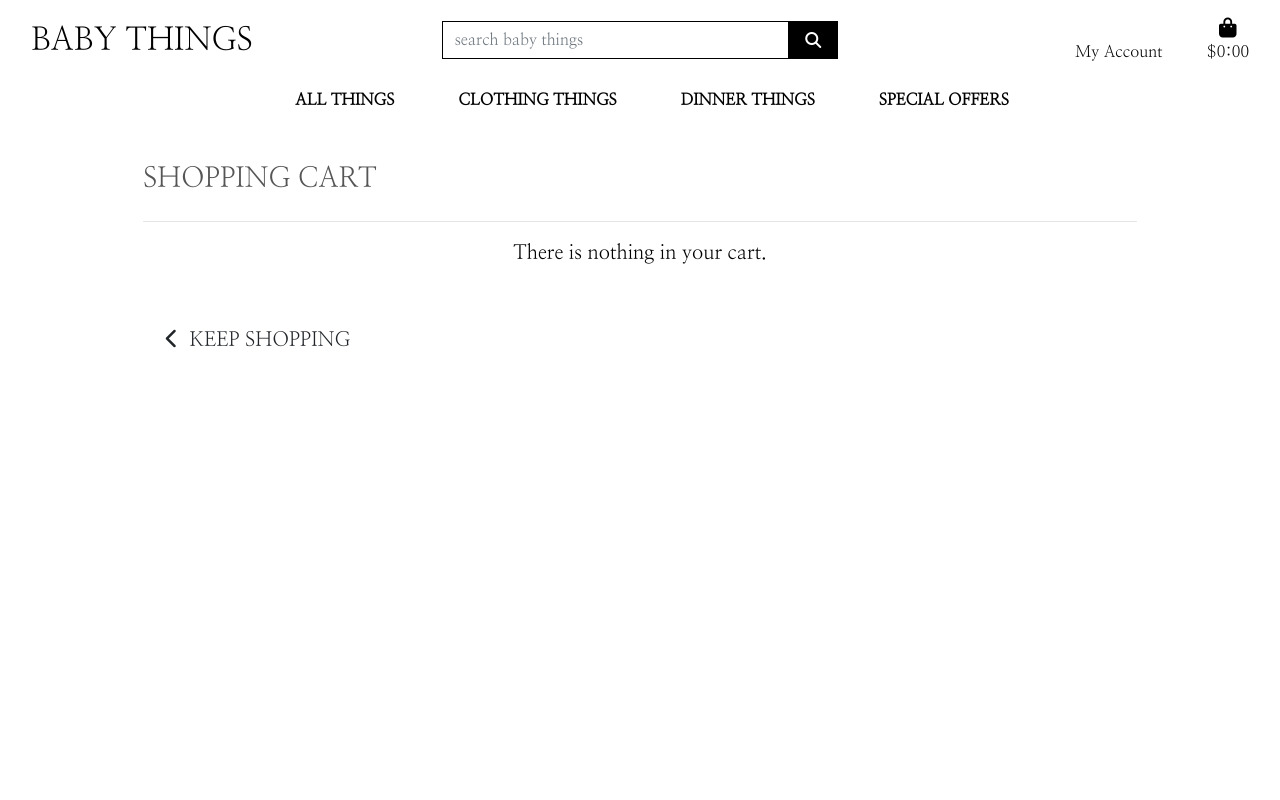
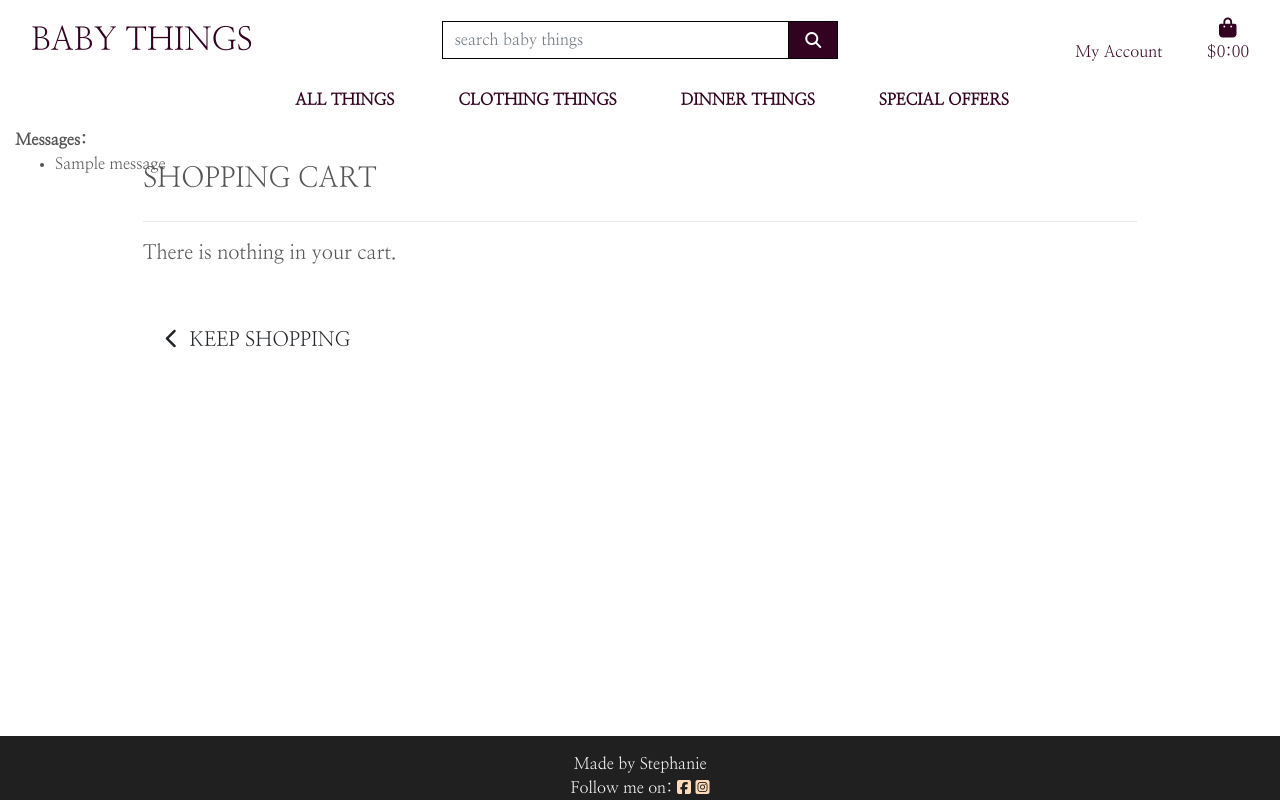
Before and after one commit to stephaniemaf/baby-things-shop, a Django app: page /bag/ in a window 1280 px wide. Run offline with Django 3.2, Linux system fonts and the light colour scheme; tables that the repository leaves empty hold one stand-in row (values such as "Sample post"); one stand-in notice (Sample message) is shown; some libraries are stand-ins or nearby versions.

Commit message:
styling added for shopping cart in bag.py

```diff
--- a/babythingsshop/settings.py
+++ b/babythingsshop/settings.py
@@ -28,12 +28,12 @@ BASE_DIR = Path(__file__).resolve().parent.parent
 SECRET_KEY = os.environ.get('SECRET_KEY')
 
 # SECURITY WARNING: don't run with debug turned on in production!
-DEBUG = False
+DEBUG = True
 
 
 X_FRAME_OPTIONS = 'SAMEORIGIN'
 
-ALLOWED_HOSTS = ['baby-things-shop-5ef2702b155d.herokuapp.com','8000-stephaniema-babythingss-scpb7i3lzwv.ws-eu111.gitpod.io', 'localhost']
+ALLOWED_HOSTS = ['baby-things-shop-5ef2702b155d.herokuapp.com','8000-stephaniema-babythingss-voz5g8viwo8.ws-eu111.gitpod.io', 'localhost']
 
 
 # Application definition
--- a/bag/templates/bag/bag.html
+++ b/bag/templates/bag/bag.html
@@ -22,45 +22,54 @@
             <hr>
         </div>
     </div>
-
+    <div class="cart-container">
         <div class="row">
             <div class="col">
                 {% if bag_items %}
                 <div class="table-responsive rounded">
-                    <table class="table table-sm table-borderless">
+                    <table class="table table-sm table-borderless cart-table">
                         <thead class="text-black">
                             <tr>
-                                <th scope="col">Product Descrip</th>
-                                <th scope="col"></th>
+                                <th scope="col">Item Ordered</th>
                                 <th scope="col">Price</th>
                                 <th scope="col">Qty</th>
                                 <th scope="col">Subtotal</th>
+
                             </tr>
                         </thead>
+                        <tbody>
                             {% for item in bag_items %}
                             <tr>
-                                    <td class="p-3 w-25">
+                                <td>
+                                    <div class="product-info">
+                                        <div class="product image">
                                             {% if item.product.image %}
-                                        <img class="img-fluid rounded" src="{{ item.product.image.url }}" alt="{{ item.product.name }}">
+                                            <img class="img-thumbnail" src="{{ item.product.image.url }}"
+                                                alt="{{ item.product.name }}">
                                             {% else %}
-                                        <img class="img-fluid rounded" src="{{ MEDIA_URL }}noimage.png" alt="{{ item.product.name }}">
+                                            <img class="img-thumbnail" src="{{ MEDIA_URL }}noimage.png"
+                                                alt="{{ item.product.name }}">
                                             {% endif %}
+                                        </div>
+                                        <div class="item">
+                                            <p class="p-name"><strong>{{ item.product.name }}</strong></p>
+                                            <p class="p-sku small text-muted">SKU: {{ item.product.sku|upper }}</p>
+                                        </div>
+                                    </div>
                                 </td>
-                                    <td class="py-3">
-                                        <p class="my-0"><strong>{{ item.product.name }}</strong></p>
-                                        <p class="my-0 small text-muted">SKU: {{ item.product.sku|upper }}</p>
-                                    </td>
-                                    <td class="py-3">
-                                        <p class="my-0">${{ item.product.price }}</p>
+                                <td>
+                                    <p>${{ item.product.price }}</p>
                                 </td>
                                 <td class="py-3 w-25">
-                                        <form class="form update-form" method="POST" action="{% url 'adjust_bag' item.item_id %}">
+                                    <form class="form update-form" method="POST"
+                                        action="{% url 'adjust_bag' item.item_id %}">
                                         {% csrf_token %}
                                         <div class="form-group">
                                             <div class="input-group">
                                                 <div class="input-group-prepend">
                                                     <button class="decrement-qty btn btn-sm btn-black rounded-0"
-                                                            data-item_id="{{ item.item_id }}" id="decrement-qty_{{ item.item_id }}">
+                                                        data-item_id="{{ item.item_id }}"
+                                                        id="decrement-qty_{{ item.item_id }}">
                                                         <span>
                                                             <i class="fas fa-minus fa-sm"></i>
                                                         </span>
@@ -68,11 +77,11 @@
                                                 </div>
                                                 <input class="form-control form-control-sm qty_input" type="number"
                                                     name="quantity" value="{{ item.quantity }}" min="0" max="99"
-                                                        data-item_id="{{ item.item_id }}"
-                                                        id="id_qty_{{ item.item_id }}">
+                                                    data-item_id="{{ item.item_id }}" id="id_qty_{{ item.item_id }}">
                                                 <div class="input-group-append">
                                                     <button class="increment-qty btn btn-sm btn-black rounded-0"
-                                                            data-item_id="{{ item.item_id }}" id="increment-qty_{{ item.item_id }}">
+                                                        data-item_id="{{ item.item_id }}"
+                                                        id="increment-qty_{{ item.item_id }}">
                                                         <span>
                                                             <i class="fas fa-plus fa-sm"></i>
                                                         </span>
@@ -82,37 +91,39 @@
                                         </div>
                                     </form>
                                     <a class="update-link text-info"><small>Update</small></a>
-                                        <a class="remove-item text-danger float-right" id="remove_{{ item.item_id }}"><small>Remove</small></a>
+                                    <a class="remove-item text-danger float-right"
+                                        id="remove_{{ item.item_id }}"><small>Remove</small></a>
                                 </td>
                                 <td class="py-3">
                                     <p class="my-0">${{ item.product.price | calc_subtotal:item.quantity }}</p>
                                 </td>
+
                             </tr>
                             {% endfor %}
-                            <tr>
-                                <td colspan="5" class="pt-5 text-right">
+                        </tbody>
+                        <div class="cart-sum-total text-center">
                             <h6><strong>Bag Total: ${{ total|floatformat:2 }}</strong></h6>
                             <h6>Delivery: ${{ delivery|floatformat:2 }}</h6>
                             <h4 class="mt-4"><strong>Grand Total: ${{ grand_total|floatformat:2 }}</strong></h4>
-                                </td>
-                            </tr>
-                            <tr>
-                                <td colspan="5" class="text-right">
-                                    <a href="{% url 'products' %}" class="btn btn-outline-black rounded-0 btn-lg">
+                        </div>
+                        <hr>
+                        <div class="cart-sum-buttons text-center">
+                            <a href="{% url 'products' %}" class="btn btn-outline-black rounded-0 btn-md">
                                 <span class="icon">
                                     <i class="fas fa-chevron-left"></i>
                                 </span>
                                 <span class="text-uppercase">Keep Shopping</span>
                             </a>
-                                    <a href="{% url 'checkout' %}" class="btn btn-black rounded-0 btn-lg">
+                            <a href="{% url 'checkout' %}" class="btn btn-black rounded-0 btn-md">
                                 <span class="text-uppercase">Secure Checkout</span>
                                 <span class="icon">
                                     <i class="fas fa-lock"></i>
                                 </span>
                             </a>
-                                </td>
-                            </tr>
+                        </div>
+                        <hr>
                     </table>
+                </div>
             </div>
             {% else %}
             <p class="lead mb-5">There is nothing in your cart.</p>
@@ -126,6 +137,7 @@
         </div>
     </div>
 </div>
+</div>
 {% endblock %}
 {% block postloadjs %}
 {{ block.super }}
@@ -133,22 +145,23 @@
 
 <script type="text/javascript">
     // Update quantity on click
-    $('.update-link').click(function(e) {
+    $('.update-link').click(function (e) {
         var form = $(this).prev('.update-form');
         form.submit();
     })
     // Remove item and reload on click
-     $('.remove-item').click(function(e) {
+    $('.remove-item').click(function (e) {
         var csrfToken = "{{ csrf_token }}";
         var itemId = $(this).attr('id').split('remove_')[1];
         var url = `/bag/remove/${itemId}/`;
-        var data = {'csrfmiddlewaretoken': csrfToken};
+        var data = {
+            'csrfmiddlewaretoken': csrfToken
+        };
 
         $.post(url, data)
-         .done(function() {
+            .done(function () {
                 location.reload();
             });
     })
-
 </script>
 {% endblock %}
--- a/static/css/base.css
+++ b/static/css/base.css
@@ -18,6 +18,7 @@ body {
 
 
 /* home page */
+
 .image-main-bg{
     position: relative;
 
@@ -48,13 +49,13 @@ body {
 }
 
 .shop-now-button {
-    background: black;
+    background: rgb(50, 2, 32);
     color: white;
     min-width: 260px;
 }
 
 .btn-black {
-    background: black;
+    background: rgb(50, 2, 32);
     color: white;
 }
 
@@ -75,7 +76,7 @@ body {
 }
 
 .text-black {
-    color: #000 !important;
+    color: rgb(50, 2, 32) !important;
 }
 
 .border-black {
@@ -93,13 +94,14 @@ body {
 }
 
 
+/*shopping bag*/
 
 .my-0 {
-    color: black;
+    color: rgb(50, 2, 32);
 }
 
 #bag {
-    color: black;
+    color: rgb(50, 2, 32)
 }
 
 a.hoover-cat > span.badge:hover {
@@ -130,52 +132,82 @@ a.hoover-cat > span.badge:hover {
     cursor: pointer;
 }
 
-
 .cart-header{
     padding-top: 50px;
 }
 
-.signup{
-    color: black;
-    font-weight: bold;
-    text-align: center;
+.img-thumbnail{
+    width: 100px;
+    height: auto;
 }
 
-.signup button{
-    background: rgb(23, 23, 23) !important;
-    color: #fff !important;
+/* footer */
+.dark-bg {
+    background-color: #202021;
+
 }
-.signin{
-    color: black;
-    font-weight: bold;
-    text-align: center;
-}
-
-.signin-btn{
-    background: rgb(23, 23, 23) !important;
-    color: #fff !important;
-    text-align: center;
+.footer{
+text-align: center;
+padding: 10px;
+height: 4rem;
+width: 100%;
+position: fixed;
+bottom: 0;
 }
 
 
-p{
-    color: #000;
-    font-weight: 500;
-    text-align: center;
+/*allauth form styling*/
+.allauth-form-inner-content p {
+    margin-top: 1.5rem; /* mt-4 */
+    color: #6c757d; /* text-secondary */
 }
 
-h1{
-    color: #000;
-    font-weight: 200;
-    text-align: center;
-    padding-top: 80px;
-}
-/* footer */
-.dark-bg {
-    background-color: #12485f;
+.allauth-form-inner-content input {
+    border-color: #aab7c4;
+    border-radius: 0;
 }
 
+.allauth-form-inner-content label:not([for='id_remember']) {
+    display: none;
+}
 
+.allauth-form-inner-content input::placeholder {
+    color: #aab7c4;
+}
+
+.allauth-form-inner-content button,
+.allauth-form-inner-content input[type='submit'] {
+	/* btn */
+	display: inline-block;
+    font-weight: 300;
+    color: peachpuff;
+    text-align: center;
+    vertical-align: middle;
+    -webkit-user-select: none;
+    -moz-user-select: none;
+    -ms-user-select: none;
+    user-select: none;
+    background-color: #202021;
+    border: 1px solid #202021;
+    padding: .20rem .4rem;
+    font-size: 1rem;
+    line-height: 1.5;
+    border-radius: 0;
+
+    /* standard bootstrap btn transitions */
+    transition: color .15s ease-in-out,background-color .15s ease-in-out,border-color .15s ease-in-out,box-shadow .15s ease-in-out;
+}
+
+.allauth-form-inner-content button:hover,
+.allauth-form-inner-content input[type='submit']:hover {
+	color: #fff;
+    background-color: #222;
+    border-color: #222;
+}
+
+.allauth-form-inner-content a {
+	color: #e4690b; /* text-info */
+}
 /* -------------------------------- Media Queries */
 
 /* Slightly larger container on xl screens */
--- a/templates/allauth/account/base.html
+++ b/templates/allauth/account/base.html
@@ -1,9 +1,10 @@
 {% extends "base.html" %}
 
 {% block content %}
-    <div class = "sign-in">
+    <div class="container header-container">
+        <div class="overlay"></div>
         <div class="row">
-            <div class="col-12 md-6">
+            <div class="col-12 col-md-6">
                 <div class="allauth-form-inner-content">
                     {% block inner_content %}
                     {% endblock %}
@@ -11,4 +12,5 @@
             </div>
         </div>
     </div>
+
 {% endblock %}
--- a/templates/allauth/account/login.html
+++ b/templates/allauth/account/login.html
@@ -5,7 +5,7 @@
 
 {% block head_title %}{% trans "Sign In" %}{% endblock %}
 
-{% block content %}
+{% block inner_content %}
 
 <h1>{% trans "Sign In" %}</h1>
 
--- a/templates/allauth/account/signup.html
+++ b/templates/allauth/account/signup.html
@@ -4,7 +4,7 @@
 
 {% block head_title %}{% trans "Signup" %}{% endblock %}
 
-{% block content %}
+{% block inner_content %}
 <h1>{% trans "Sign Up" %}</h1>
 
 <p>{% blocktrans %}Already have an account? Then please <a href="{{ login_url }}">sign in</a>.{% endblocktrans %}</p>
--- a/templates/base.html
+++ b/templates/base.html
@@ -35,6 +35,7 @@
   </head>
 
   <body>
+
     <header class="container-fluid fixed-top">
       <div id="topnav" class="row bg-white pt-lg-2 d-none d-lg-flex">
         <div class="col-12 col-lg-4 my-auto py-1 py-lg-0 text-center text-lg-left">
@@ -105,22 +106,28 @@
           {% include 'includes/main-nav.html' %}
         </nav>
       </div>
+
+
+    {% if messages %}
+    <div class="message-container">
+      <strong>Messages:</strong>
+      <ul>
+        {% for message in messages %}
+        <li>{{message}}</li>
+        {% endfor %}
+      </ul>
+    </div>
+    {% endif %}
+
     </header>
-
 
     <div id="bag-modal" class="modal">
       <div class="modal-content">
         <span class="close">&times;</span>
         <p>Some text in the Modal..</p>
       </div>
-
     </div>
 
-    {% if messages %}
-    <div class="message-container">
-
-    </div>
-    {%endif%}
 
     {% block page-header %}
     <!--header underneath main header on pages using extended template-->
@@ -135,5 +142,19 @@
     {% endblock %}
 
   </body>
+  <footer class="footer mt-auto py-3 dark-bg">
+    <p class="m-0 text-center text-white">Made by Stephanie </p>
+    <p class="m-0 text-center text-white">Follow me on: <a href="https://www.facebook.com/yourPage" target="_blank"><i class="fab fa-facebook-square ms-3" style="color: peachpuff;"></i></a>
+      <a href="https://www.instagram.com/" target="_blank"><i class="fab fa-instagram-square ms-3"style="color: peachpuff;"></i></a></p>
+
+</footer>
+  <script>
+      setTimeout(function () {
+          let messages = document.getElementById('msg');
+          let alert = new bootstrap.Alert(messages);
+          alert.close();
+      }, 2000);
+  </script>
+
 
   </html>
```
Also changed, not shown: home/templates/home/index.html (+6 -1 lines), home/templates/home/sign_up.html (deleted, +0 -27 lines), templates/allauth/base.html (+0 -12 lines), static/images/main-bg.jpg. Lines whose indentation alone changed are shown as unchanged.
